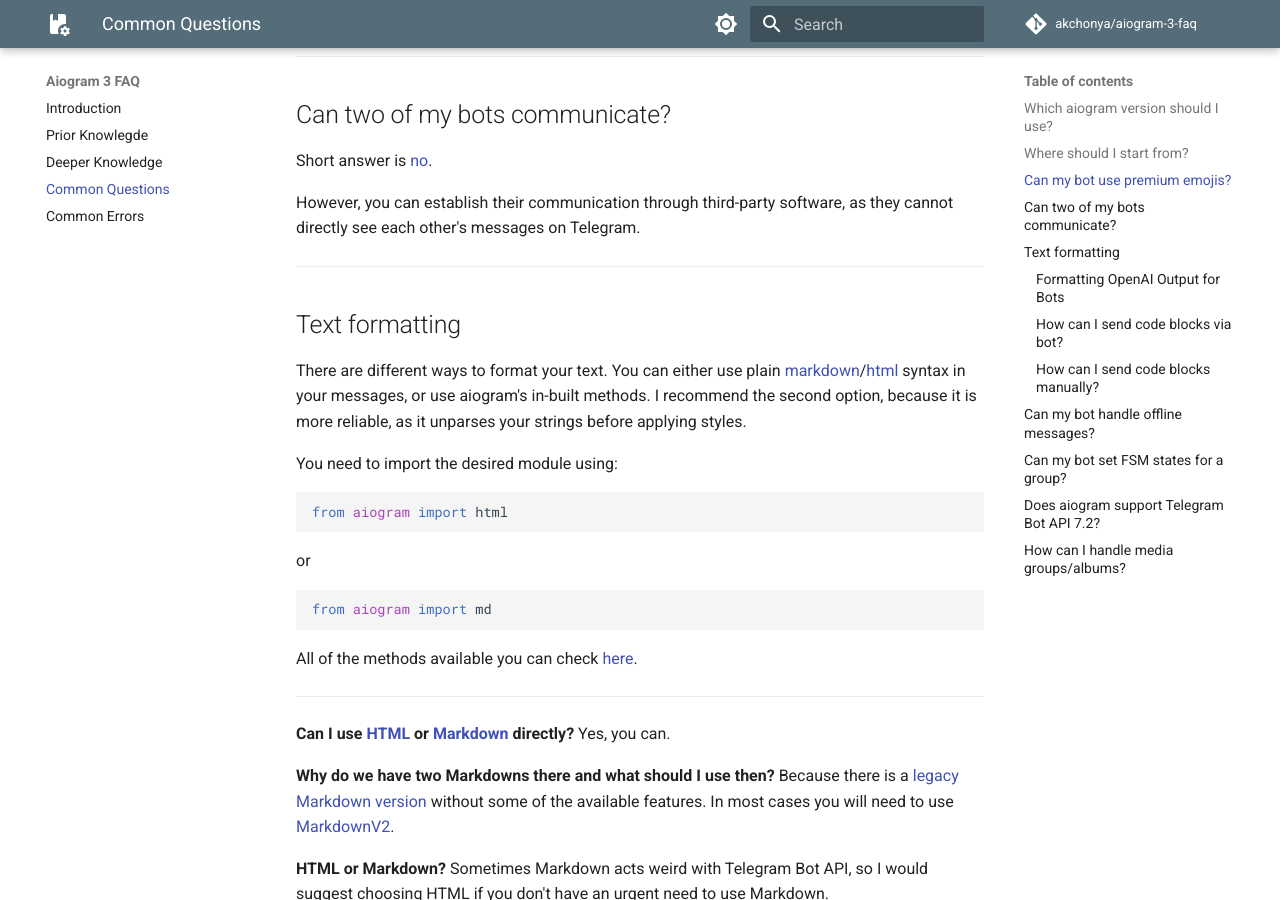
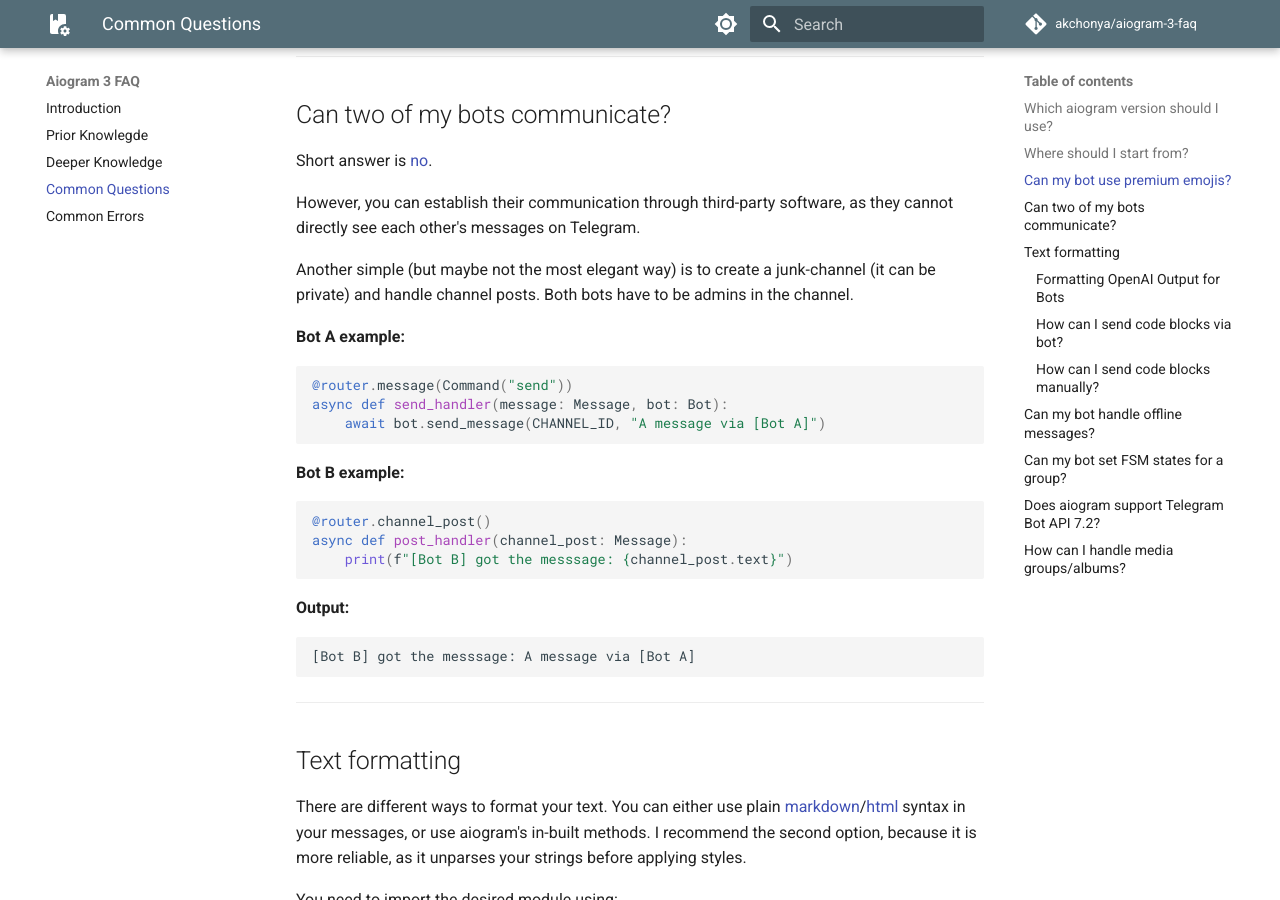
Before and after one commit to akchonya/aiogram-3-faq, an MkDocs documentation site: the page built from docs/common_questions.md, in a window 1280 px wide and 900 px high, scrolled down 753 px. Built offline with MkDocs 1.6.1 and Material for MkDocs 9.7.7, drawn with Linux system fonts in a browser that asks for light colours; comment, search, counter and statistics services are not loaded.

Commit message:
add channel_post communication

````diff
--- a/docs/common_questions.md
+++ b/docs/common_questions.md
@@ -25,6 +25,30 @@
 Short answer is [no](https://core.telegram.org/bots/faq#why-doesn-39t-my-bot-see-messages-from-other-bots).
 
 However, you can establish their communication through third-party software, as they cannot directly see each other's messages on Telegram.
+
+Another simple (but maybe not the most elegant way) is to create a junk-channel (it can be private) and handle channel posts. Both bots have to be admins in the channel.
+
+**Bot A example:**
+
+```python
+@router.message(Command("send"))
+async def send_handler(message: Message, bot: Bot):
+    await bot.send_message(CHANNEL_ID, "A message via [Bot A]")
+```
+
+**Bot B example:**
+
+```python
+@router.channel_post()
+async def post_handler(channel_post: Message):
+    print(f"[Bot B] got the messsage: {channel_post.text}")
+```
+
+**Output:**
+
+```txt
+[Bot B] got the messsage: A message via [Bot A]
+```
 
 ---
 
````
